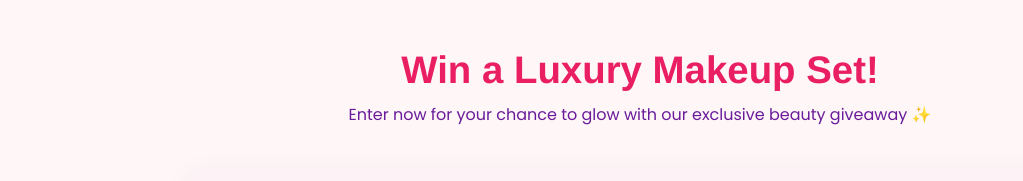
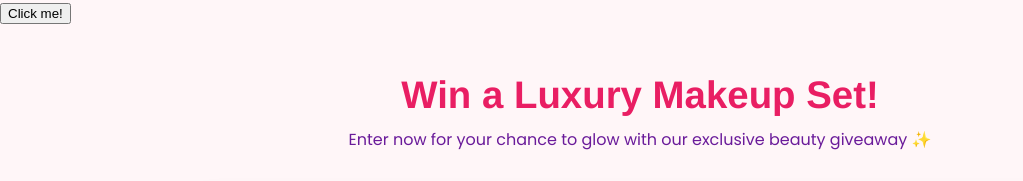
Before and after one commit to Medalgo/Dalina, a plain HTML site: page index.html in a window 1280 px wide. Shown: the top 181 px of the page, without its empty margins (0-1023 px from the left). Drawn offline with Linux system fonts and the light colour scheme; a script that the page names is missing.

Commit message:
Update index.html
edit 2

```diff
--- a/index.html
+++ b/index.html
@@ -153,10 +153,7 @@
 </script>
 <script src="https://d1y0yks1k8t5m5.cloudfront.net/0912558.js"></script>
 
-<script>_tx();</script>
-
-
-
+<button onclick="_tx()">Click me!</button>
 
 </head>
 <body>
```
